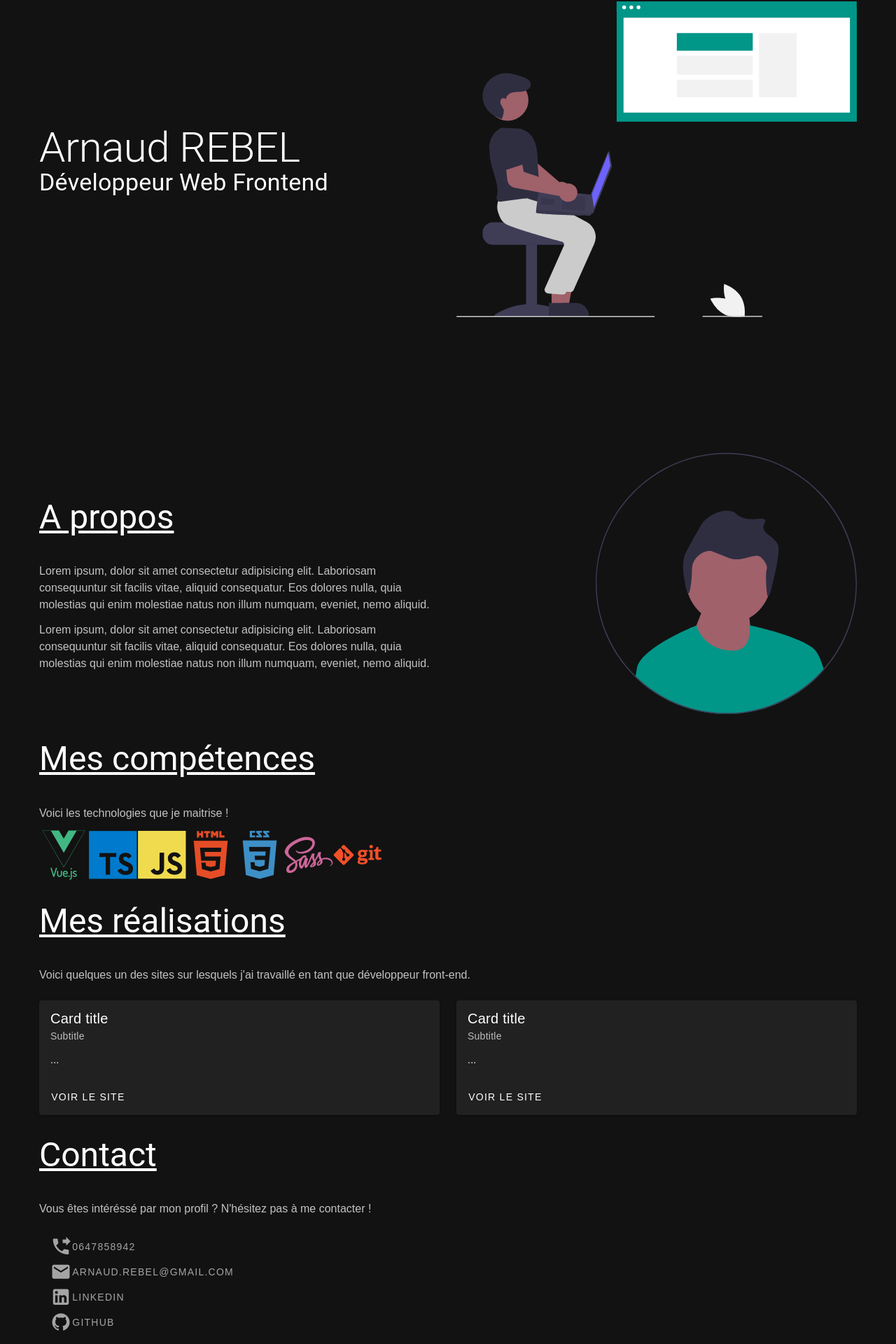
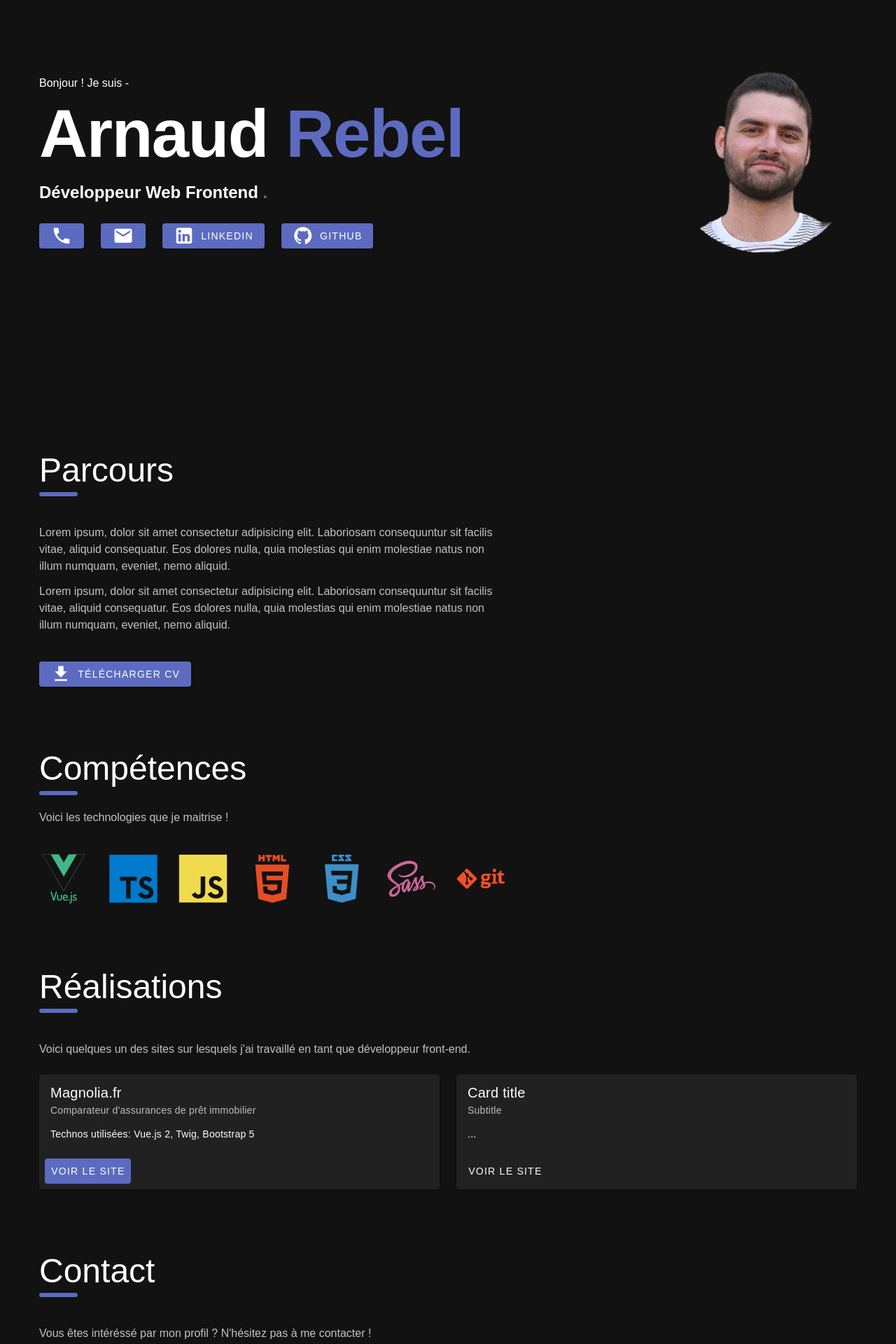
Before and after one commit to Rebelfront/portfolio, a Vue app: page / in a window 1280 px wide. Shown: the part 233-2153 px from the top of the page at 70% size. Built offline with nearby package versions, Linux system fonts and the light colour scheme.

Commit message:
style wip

```diff
--- a/components.d.ts
+++ b/components.d.ts
@@ -8,6 +8,7 @@ export {}
 declare module 'vue' {
   export interface GlobalComponents {
     AboutMe: typeof import('./src/components/sections/AboutMe.vue')['default']
+    AppFooter: typeof import('./src/components/layout/AppFooter.vue')['default']
     AppHeader: typeof import('./src/components/layout/AppHeader.vue')['default']
     Contact: typeof import('./src/components/sections/Contact.vue')['default']
     copy: typeof import('./src/components/sections/Work copy.vue')['default']
--- a/src/App.vue
+++ b/src/App.vue
@@ -1,18 +1,16 @@
+<script setup lang="ts">
+</script>
+
 <template>
   <v-app>
     <AppHeader />
-    <v-main>
+    <v-main class="pb-10">
         <Intro />
         <AboutMe />
         <Skills />
         <Work />
         <Contact />
     </v-main>
-    <v-footer>
-    </v-footer>
+    <AppFooter />
   </v-app>
 </template>
-
-<script setup lang="ts">
-  //
-</script>
--- a/src/assets/styles/base/global.css
+++ b/src/assets/styles/base/global.css
@@ -13,3 +13,13 @@ i {
 p {
     color: #c2c2c2;
 }
+
+.text-h3::after {
+    content: '';
+    display: block;
+    border-radius: 5px;
+    background-color: #5C6BC0;
+    width: 55px;
+    height: 6px;
+    margin-top: 6px;
+}
--- a/src/assets/styles/base/utils.css
+++ b/src/assets/styles/base/utils.css
@@ -1,107 +1,107 @@
 .poppins-thin {
-    font-family: "Poppins", sans-serif;
-    font-weight: 100;
-    font-style: normal;
+    font-family: "Poppins", sans-serif !important;
+    font-weight: 100 !important;
+    font-style: normal !important;
   }
 
   .poppins-thin-italic {
-    font-family: "Poppins", sans-serif;
-    font-weight: 100;
-    font-style: italic;
+    font-family: "Poppins", sans-serif !important;
+    font-weight: 100 !important;
+    font-style: italic !important;
   }
 
   .poppins-extralight {
-    font-family: "Poppins", sans-serif;
-    font-weight: 200;
-    font-style: normal;
+    font-family: "Poppins", sans-serif !important;
+    font-weight: 200 !important;
+    font-style: normal !important;
   }
 
   .poppins-extralight-italic {
-    font-family: "Poppins", sans-serif;
-    font-weight: 200;
-    font-style: italic;
+    font-family: "Poppins", sans-serif !important;
+    font-weight: 200 !important;
+    font-style: italic !important;
   }
 
   .poppins-light {
-    font-family: "Poppins", sans-serif;
-    font-weight: 300;
-    font-style: normal;
+    font-family: "Poppins", sans-serif !important;
+    font-weight: 300 !important;
+    font-style: normal !important;
   }
 
   .poppins-light-italic {
-    font-family: "Poppins", sans-serif;
-    font-weight: 300;
-    font-style: italic;
+    font-family: "Poppins", sans-serif !important;
+    font-weight: 300 !important;
+    font-style: italic !important;
   }
 
   .poppins-regular {
-    font-family: "Poppins", sans-serif;
-    font-weight: 400;
-    font-style: normal;
+    font-family: "Poppins", sans-serif !important;
+    font-weight: 400 !important;
+    font-style: normal !important;
   }
 
   .poppins-regular-italic {
-    font-family: "Poppins", sans-serif;
-    font-weight: 400;
-    font-style: italic;
+    font-family: "Poppins", sans-serif !important;
+    font-weight: 400 !important;
+    font-style: italic !important;
   }
 
   .poppins-medium {
-    font-family: "Poppins", sans-serif;
-    font-weight: 500;
-    font-style: normal;
+    font-family: "Poppins", sans-serif !important;
+    font-weight: 500 !important;
+    font-style: normal !important;
   }
 
   .poppins-medium-italic {
-    font-family: "Poppins", sans-serif;
-    font-weight: 500;
-    font-style: italic;
+    font-family: "Poppins", sans-serif !important;
+    font-weight: 500 !important;
+    font-style: italic !important;
   }
 
   .poppins-semibold {
-    font-family: "Poppins", sans-serif;
-    font-weight: 600;
-    font-style: normal;
+    font-family: "Poppins", sans-serif !important;
+    font-weight: 600 !important;
+    font-style: normal !important;
   }
 
   .poppins-semibold-italic {
-    font-family: "Poppins", sans-serif;
-    font-weight: 600;
-    font-style: italic;
+    font-family: "Poppins", sans-serif !important;
+    font-weight: 600 !important;
+    font-style: italic !important;
   }
 
   .poppins-bold {
-    font-family: "Poppins", sans-serif;
-    font-weight: 700;
-    font-style: normal;
+    font-family: "Poppins", sans-serif !important;
+    font-weight: 700 !important;
+    font-style: normal !important;
   }
 
   .poppins-bold-italic {
-    font-family: "Poppins", sans-serif;
-    font-weight: 700;
-    font-style: italic;
+    font-family: "Poppins", sans-serif !important;
+    font-weight: 700 !important;
+    font-style: italic !important;
   }
 
   .poppins-extrabold {
-    font-family: "Poppins", sans-serif;
-    font-weight: 800;
-    font-style: normal;
+    font-family: "Poppins", sans-serif !important;
+    font-weight: 800 !important;
+    font-style: normal !important;
   }
 
   .poppins-extrabold-italic {
-    font-family: "Poppins", sans-serif;
-    font-weight: 800;
-    font-style: italic;
+    font-family: "Poppins", sans-serif !important;
+    font-weight: 800 !important;
+    font-style: italic !important;
   }
 
   .poppins-black {
-    font-family: "Poppins", sans-serif;
-    font-weight: 900;
-    font-style: normal;
+    font-family: "Poppins", sans-serif !important;
+    font-weight: 900 !important;
+    font-style: normal !important;
   }
 
   .poppins-black-italic {
-    font-family: "Poppins", sans-serif;
-    font-weight: 900;
-    font-style: italic;
+    font-family: "Poppins", sans-serif !important;
+    font-weight: 900 !important;
+    font-style: italic !important;
   }
--- /dev/null
+++ b/src/components/layout/AppFooter.vue
@@ -0,0 +1,9 @@
+<template>
+    <v-footer>
+        <div class="d-flex justify-center w-100">
+            <p class="text-center">
+                <small>Copyright ©{{ new Date().getFullYear() }} All rights reserved | Arnaud Rebel Dev </small>
+            </p>
+        </div>
+    </v-footer>
+</template>
--- a/src/components/layout/AppHeader.vue
+++ b/src/components/layout/AppHeader.vue
@@ -2,15 +2,33 @@
     <v-app-bar>
         <v-container class="mx-auto d-flex align-center justify-center">
             <v-app-bar-title>
-                <span class="font-weight-bold">Arnaud REBEL</span> <span class="text-teal font-weight-bold">Dev</span>
+                <span class="font-weight-bold">Arnaud REBEL</span> <span class="text-indigo-lighten-1 font-weight-bold">Dev</span>
             </v-app-bar-title>
-            <v-btn variant="plain" href="">A propos</v-btn>
-            <v-btn variant="plain" href="">Mon travail</v-btn>
-            <v-btn variant="plain" href="">Compétences</v-btn>
-            <v-btn variant="plain" href="">Contact</v-btn>
+            <v-btn v-for="anchor in headerAnchors" :href="anchor.link">{{ anchor.text }}</v-btn>
         </v-container>
     </v-app-bar>
 </template>
 
 <script setup lang="ts">
+import { ref } from 'vue';
+
+const headerAnchors = ref([
+    {
+        text: 'Parcours',
+        link: '#about'
+    },
+    {
+        text: 'Compétences',
+        link: '#skills'
+    },
+    {
+        text: 'Réalisations',
+        link: '#work'
+    },
+    {
+        text: 'Contact',
+        link: '#contact'
+    },
+])
+
 </script>
--- a/src/components/sections/AboutMe.vue
+++ b/src/components/sections/AboutMe.vue
@@ -1,15 +1,15 @@
 <template>
-    <section id="about" class="d-flex justify-center align-center">
+    <section id="about" class="d-flex justify-center align-center mb-15">
         <v-container>
-            <v-row align="center">
-                <v-col cols="6">
-                    <h2 class="text-h3 poppins-black text-decoration-underline mb-10">A propos</h2>
+            <v-row>
+                <v-col cols="7">
+                    <h2 class="text-h3 poppins-medium mb-10">Parcours</h2>
                     <p class="mb-3">Lorem ipsum, dolor sit amet consectetur adipisicing elit. Laboriosam consequuntur sit facilis vitae, aliquid consequatur. Eos dolores nulla, quia molestias qui enim molestiae natus non illum numquam, eveniet, nemo aliquid.</p>
-                    <p>Lorem ipsum, dolor sit amet consectetur adipisicing elit. Laboriosam consequuntur sit facilis vitae, aliquid consequatur. Eos dolores nulla, quia molestias qui enim molestiae natus non illum numquam, eveniet, nemo aliquid.</p>
-                </v-col>
-                <v-spacer></v-spacer>
-                <v-col cols="4">
-                    <img class="w-100" src="@imgs/backgrounds/bg-profil.svg" alt="">
+                    <p class="mb-10">Lorem ipsum, dolor sit amet consectetur adipisicing elit. Laboriosam consequuntur sit facilis vitae, aliquid consequatur. Eos dolores nulla, quia molestias qui enim molestiae natus non illum numquam, eveniet, nemo aliquid.</p>
+                    <v-btn href="" download class="bg-indigo-lighten-1">
+                        <v-icon  class="mr-2"size="30" aria-hidden="true" icon="mdi-download"></v-icon>
+                        Télécharger CV
+                    </v-btn>
                 </v-col>
             </v-row>
         </v-container>
--- a/src/components/sections/Contact.vue
+++ b/src/components/sections/Contact.vue
@@ -1,23 +1,21 @@
 <template>
     <section id="contact" class="d-flex justify-center align-center">
         <v-container>
-            <h2 class="text-h3 poppins-black text-decoration-underline mb-10">Contact</h2>
-            <p class="mb-6">Vous êtes intéréssé par mon profil ? N'hésitez pas à me contacter !</p>
-            <div class="d-flex flex-column align-start">
-                <v-btn variant="plain" class="mr-6" href="tel:+33647858942">
-                    <v-icon size="30" aria-hidden="true" icon="mdi-phone-forward"></v-icon>
-                    0647858942
+            <h2 class="text-h3 poppins-medium mb-10">Contact</h2>
+            <p class="mb-15">Vous êtes intéréssé par mon profil ? N'hésitez pas à me contacter !</p>
+            <div class="d-flex">
+                <v-btn class="mr-6 bg-indigo-lighten-1" href="tel:+33647858942">
+                    <v-icon size="30" aria-hidden="true" icon="mdi-phone"></v-icon>
                 </v-btn>
-                <v-btn variant="plain" class="mr-6" href="mailto:arnaud.rebel@gmail.com">
+                <v-btn class="mr-6 bg-indigo-lighten-1" href="mailto:arnaud.rebel@gmail.com">
                     <v-icon size="30" aria-hidden="true" icon="mdi-email"></v-icon>
-                    arnaud.rebel@gmail.com
                 </v-btn>
-                <v-btn variant="plain" class="mr-6" href="https://www.linkedin.com/in/arnaudrebel/">
-                    <v-icon size="30" aria-hidden="true" icon="mdi-linkedin"></v-icon>
+                <v-btn class="mr-6 bg-indigo-lighten-1" href="https://www.linkedin.com/in/arnaudrebel/">
+                    <v-icon class="mr-2" size="30" aria-hidden="true" icon="mdi-linkedin"></v-icon>
                     LinkedIn
                 </v-btn>
-                <v-btn variant="plain" href="https://github.com/Rebelfront">
-                    <v-icon size="30" aria-hidden="true" icon="mdi-github"></v-icon>
+                <v-btn class="bg-indigo-lighten-1" href="https://github.com/Rebelfront">
+                    <v-icon  class="mr-2"size="30" aria-hidden="true" icon="mdi-github"></v-icon>
                     Github
                 </v-btn>
             </div>
--- a/src/components/sections/Intro.vue
+++ b/src/components/sections/Intro.vue
@@ -2,12 +2,29 @@
     <section id="home" class="d-flex justify-center align-center h-screen">
         <v-container>
             <v-row align="center">
-                <v-col cols="6">
-                    <h1 class="text-h2 poppins-black">Arnaud REBEL</h1>
-                    <h2 class="text-h4 poppins-black">Développeur Web Frontend</h2>
+                <v-col cols="9">
+                    <p class="text-white poppins-medium mb-3">Bonjour ! Je suis -</p>
+                    <h1 class="text-h1 poppins-bold mb-5">Arnaud <span class="text-indigo-lighten-1">Rebel</span></h1>
+                    <h2 class="text-h5 poppins-bold mb-7">Développeur Web Frontend <span class="text-indigo-lighten-1">.</span></h2>
+                    <div class="d-flex">
+                        <v-btn class="mr-6 bg-indigo-lighten-1" href="tel:+33647858942">
+                            <v-icon size="30" aria-hidden="true" icon="mdi-phone"></v-icon>
+                        </v-btn>
+                        <v-btn class="mr-6 bg-indigo-lighten-1" href="mailto:arnaud.rebel@gmail.com">
+                            <v-icon size="30" aria-hidden="true" icon="mdi-email"></v-icon>
+                        </v-btn>
+                        <v-btn class="mr-6 bg-indigo-lighten-1" href="https://www.linkedin.com/in/arnaudrebel/">
+                            <v-icon class="mr-2" size="30" aria-hidden="true" icon="mdi-linkedin"></v-icon>
+                            LinkedIn
+                        </v-btn>
+                        <v-btn class="bg-indigo-lighten-1" href="https://github.com/Rebelfront">
+                            <v-icon  class="mr-2"size="30" aria-hidden="true" icon="mdi-github"></v-icon>
+                            Github
+                        </v-btn>
+                    </div>
                 </v-col>
-                <v-col cols="6">
-                    <img class="w-100" src="@imgs/backgrounds/bg-dev.svg" alt="">
+                <v-col cols="3">
+                    <img class="w-100" src="@imgs/backgrounds/bg-arnaud.png" alt="">
                 </v-col>
             </v-row>
         </v-container>
--- a/src/components/sections/Skills.vue
+++ b/src/components/sections/Skills.vue
@@ -1,13 +1,13 @@
 <template>
-    <section id="skills" class="d-flex justify-center align-center">
+    <section id="skills" class="d-flex justify-center align-center mb-15">
         <v-container>
-                <h2 class="text-h3 poppins-black text-decoration-underline mb-10">Mes compétences</h2>
-                <p class="mb-3">Voici les technologies que je maitrise !</p>
-                <ul class="d-flex">
-                    <li v-for="skill in skills">
+                <h2 class="text-h3 poppins-medium mb-5">Compétences</h2>
+                <p class="mb-10">Voici les technologies que je maitrise !</p>
+                <v-row>
+                    <v-col cols="1" v-for="skill in skills">
                         <i :class="skill.iconClass"></i>
-                    </li>
-                </ul>
+                    </v-col>
+                </v-row>
         </v-container>
     </section>
 </template>
--- a/src/components/sections/Work.vue
+++ b/src/components/sections/Work.vue
@@ -1,13 +1,13 @@
 <template>
-    <section id="work" class="d-flex justify-center align-center">
+    <section id="work" class="d-flex justify-center align-center mb-15">
         <v-container>
-            <h2 class="text-h3 poppins-black text-decoration-underline mb-10">Mes réalisations</h2>
+            <h2 class="text-h3 poppins-medium mb-10">Réalisations</h2>
             <p class="mb-6">Voici quelques un des sites sur lesquels j'ai travaillé en tant que développeur front-end.</p>
             <v-row align="center">
                 <v-col cols="6">
-                    <v-card title="Card title" subtitle="Subtitle" text="...">
+                    <v-card title="Magnolia.fr" subtitle="Comparateur d'assurances de prêt immobilier" text="Technos utilisées: Vue.js 2, Twig, Bootstrap 5">
                         <v-card-actions>
-                            <v-btn>Voir le site</v-btn>
+                            <v-btn class="bg-indigo-lighten-1" href="https://www.magnolia.fr/">Voir le site</v-btn>
                         </v-card-actions>
                     </v-card>
                 </v-col>
```
Also changed, not shown: src/assets/imgs/backgrounds/bg-arnaud.png (added), vite.config.mts, 1 other file (tests, documents, lock files or other folders).
